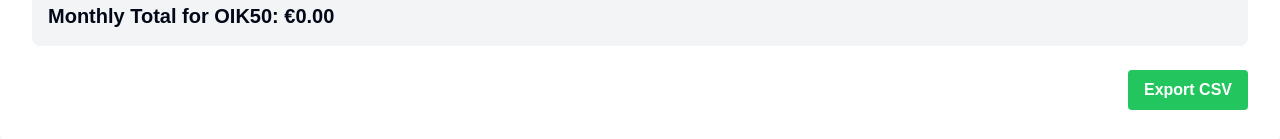
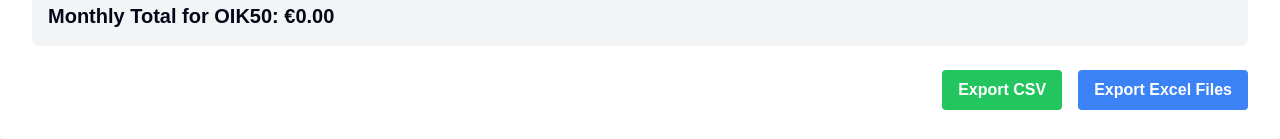
Before and after one commit to adenadoume/lefkas-nextjs, a Next.js app: page / in a window 1280 px wide. Shown: the part 2549-2688 px from the top of the page. Built offline with nearby package versions, Linux system fonts and the light colour scheme; no server answers; the database is empty.

Commit message:
Excel Export

```diff
--- a/components/SpreadsheetApp.tsx
+++ b/components/SpreadsheetApp.tsx
@@ -10,6 +10,9 @@ import { debounce } from 'lodash'
 import { Trash2 } from 'lucide-react'
 import Image from 'next/image';
 import { CSVLink } from "react-csv";
+import React from 'react';
+import * as ExcelJS from 'exceljs';
+import FileSaver from 'file-saver';
 
 const buildings = ['OIK50', 'OIK60', 'OIK90']
 const employees = ['Cleaning', 'Gardeners', 'Photographer','Pool boy', 'Niki', 'Elina', 'Ferman', 'Sidian', 'Other', '-']
@@ -282,6 +285,36 @@ export default function SpreadsheetApp() {
     return csvData;
   }, [data, buildings, months, getDaysInMonth, calculateMonthlyTotal]);
 
+  const generateExcelFile = useCallback(async () => {
+    for (const building of buildings) {
+      const workbook = new ExcelJS.Workbook();
+
+      months.forEach(month => {
+        const worksheet = workbook.addWorksheet(month);
+
+        worksheet.addRow(['Day', 'Employee', 'Description', 'Cost (€)']);
+
+        let monthlyTotal = 0;
+        for (let day = 1; day <= getDaysInMonth(month); day++) {
+          const entries = data[month]?.[day]?.[building] || [];
+          if (entries.length === 0) {
+            worksheet.addRow([day, '-', '-', 0]);
+          } else {
+            entries.forEach(entry => {
+              worksheet.addRow([day, entry.employee, entry.description, entry.cost]);
+              monthlyTotal += entry.cost;
+            });
+          }
+        }
+        worksheet.addRow(['Monthly Total', '', '', monthlyTotal]);
+      });
+
+      const buffer = await workbook.xlsx.writeBuffer();
+      const blob = new Blob([buffer], { type: 'application/vnd.openxmlformats-officedocument.spreadsheetml.sheet' });
+      FileSaver.saveAs(blob, `lefkas_costs_${building}.xlsx`);
+    }
+  }, [data, buildings, months, getDaysInMonth]);
+
   return (
     <div className="bg-white shadow-lg rounded-lg overflow-hidden p-4 md:p-8 max-w-7xl mx-auto font-geist-sans">
       <div className="flex items-center justify-between mb-6">
@@ -430,7 +463,7 @@ export default function SpreadsheetApp() {
           </TabsContent>
         ))}
       </Tabs>
-      <div className="flex justify-end mt-6">
+      <div className="flex justify-end mt-6 space-x-4">
         <CSVLink
           data={generateCSVData()}
           filename={"lefkas_costs.csv"}
@@ -438,6 +471,12 @@ export default function SpreadsheetApp() {
         >
           Export CSV
         </CSVLink>
+        <button
+          onClick={generateExcelFile}
+          className="bg-blue-500 hover:bg-blue-700 text-white font-bold py-2 px-4 rounded"
+        >
+          Export Excel Files
+        </button>
       </div>
     </div>
   )
--- a/package.json
+++ b/package.json
@@ -13,11 +13,14 @@
     "@radix-ui/react-select": "^1.2.2",
     "@radix-ui/react-slot": "^1.0.2",
     "@radix-ui/react-tabs": "^1.0.4",
+    "@types/file-saver": "^2.0.7",
     "@types/lodash": "^4.17.9",
     "@types/react-csv": "^1.1.10",
     "@vercel/kv": "^3.0.0",
     "class-variance-authority": "^0.6.0",
     "clsx": "^1.2.1",
+    "exceljs": "^4.4.0",
+    "file-saver": "^2.0.5",
     "lodash": "^4.17.21",
     "lucide-react": "^0.244.0",
     "next": "^14.0.0",
```
Also changed, not shown: 1 other file (tests, documents, lock files or other folders).
